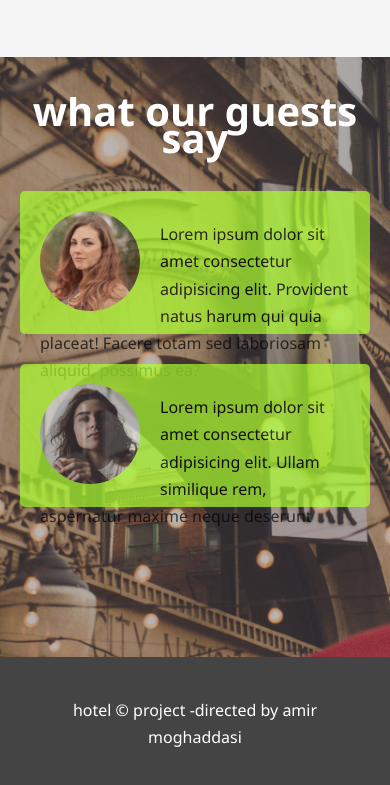
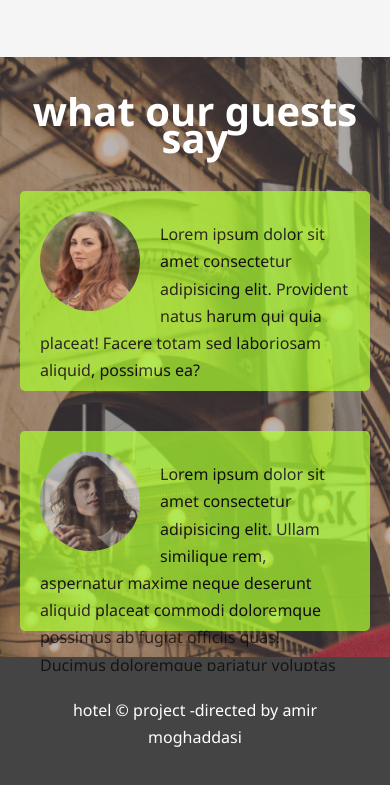
Before and after one commit to Moqaddasi/Hotel-Project, a plain HTML site: page about.html in a window 390 px wide. Shown: the part 759-1544 px from the top of the page. Drawn offline with Linux system fonts and the light colour scheme.

Commit message:
fix testimonials box

```diff
--- a/css/mobile.css
+++ b/css/mobile.css
@@ -34,8 +34,8 @@
 #about-page .info-right{
     margin-bottom: 30px;
 }
-#testimonials .testimonials{
-    margin-bottom: 30px;
+#testimonials .testimonials {
+    height: 200px;
 }
 .l-heading{
     text-align: center;
```
